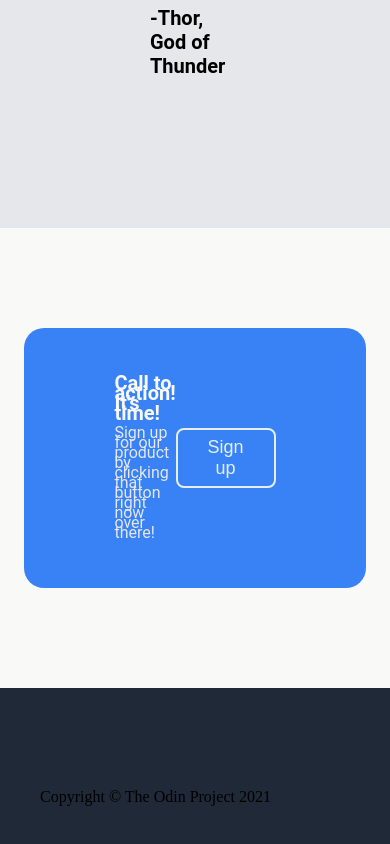
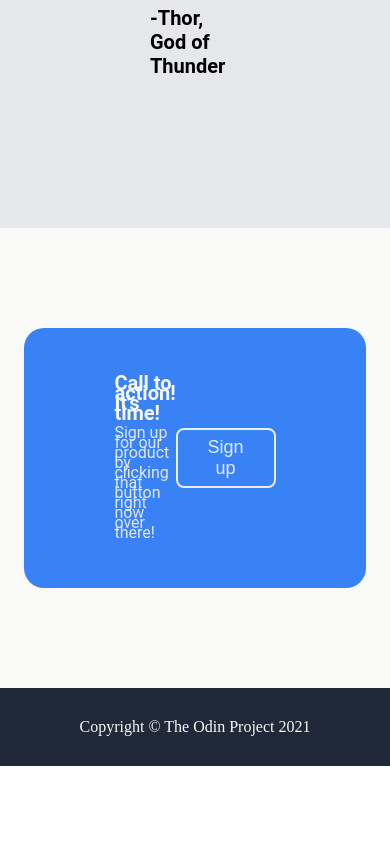
Before and after one commit to DeusTempestus/TOP-Project-Landing-Page-, a plain HTML site: page index.html in a window 390 px wide. Shown: the part 2205-3049 px from the top of the page. After the commit the page ends 2971 px from the top, so only its background shows below. Drawn offline with Linux system fonts and the light colour scheme.

Commit message:
fixed footer, page finished but not responsive (will modify in the future)

```diff
--- a/index.html
+++ b/index.html
@@ -82,7 +82,7 @@
         </div>
       </div>
     </main>
-    <footer class="section-padding">
+    <footer>
       <p>Copyright © The Odin Project 2021</p>
     </footer>
   </body>
--- a/stylesheet/style.css
+++ b/stylesheet/style.css
@@ -191,3 +191,12 @@ header, .section-one {
   background-color: transparent;
   color: #F9FAF8;
 }
+
+footer {
+  text-align: center;
+  padding: 30px 40px;
+}
+
+footer p {
+  color: #F9FAF8;
+}
```
